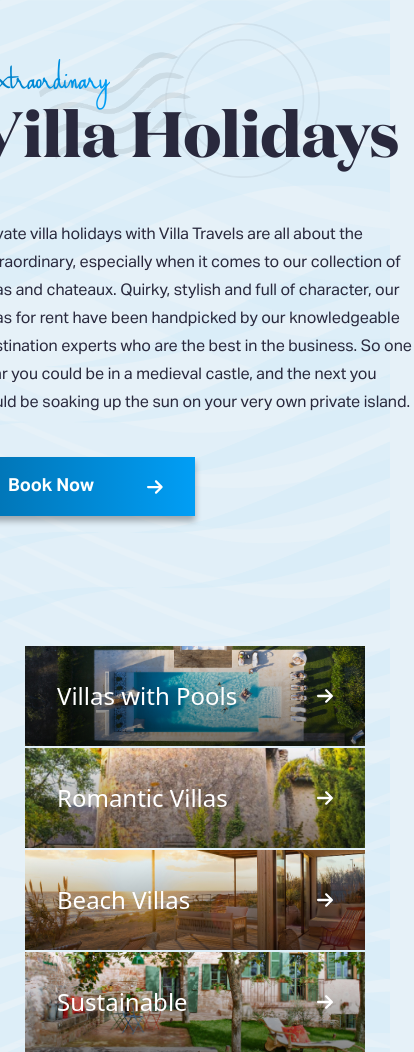
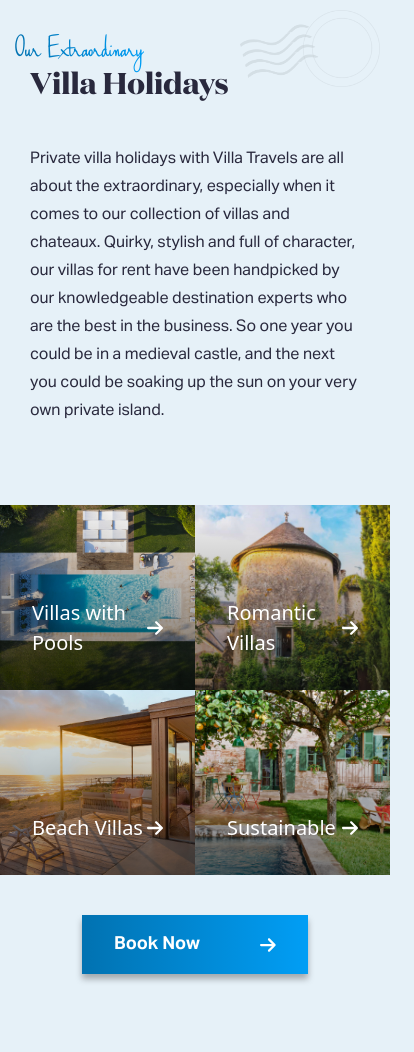
Before and after one commit to ufb007/3rd-eye-vision-task, a React (Create React App) app: page / in a window 390 px wide. Shown: the whole page, 414 px wide, since content can reach past the window. After the commit the page ends 1014 px from the top, so only its background shows below. Built offline with nearby package versions, Linux system fonts and the light colour scheme.

Commit message:
Slightly more adjusting needed

```diff
--- a/src/App.js
+++ b/src/App.js
@@ -1,6 +1,6 @@
 import { Stamp } from './components/Stamp';
 import content from './assets/content/data.json';
-import { Main, Description, Title, VillasContainer, HeaderTitle } from './components/StyledComponents';
+import { Main, Content, Description, Title, VillasContainer, HeaderTitle } from './components/StyledComponents';
 import { Villa } from './components/Villa';
 import { ButtonGradient } from './components/ButtonGradient';
 
@@ -16,16 +16,23 @@
   return (
     <Main>
       <Stamp />
-      <div className='w-[438px] 2xl:w-[680px] flex items-center flex-col pt-[85px] pb-[40px]'>
-        <div className='w-[438px] flex-col gap-10 flex relative'>
+      <Content>
+        <div className='w-full md:w-[438px] flex-col gap-10 flex relative'>
           <HeaderTitle>{headText}</HeaderTitle>
           <Title>{title}</Title>
           <Description>{description}</Description>
+
+          <div className='hidden md:flex md:visible justify-center md:justify-start'>
+            <ButtonGradient title={bookNowText} />
+          </div>
+        </div>
+      </Content>
+      <VillasContainer>
+        {villas.map((villa, index) => <Villa key={index} {...villa} />)}
+
+        <div className='visible flex md:hidden justify-center w-full py-10'>
           <ButtonGradient title={bookNowText} />
         </div>
-      </div>
-      <VillasContainer>
-        {villas.map((villa, index) => <Villa key={index} {...villa} />)}
       </VillasContainer>
     </Main>
   );
--- a/src/components/ButtonGradient.js
+++ b/src/components/ButtonGradient.js
@@ -9,7 +9,8 @@
                 text-white
                 py-4
                 px-8
-                w-1/2
+                w-[226px]
+                sm:w-1/2
                 flex
                 justify-between
                 items-center
--- a/src/components/Stamp.js
+++ b/src/components/Stamp.js
@@ -7,9 +7,12 @@
                 className='
                     opacity-15
                     absolute
-                    top-[23px]
-                    left-[39px]
-                    w-[281px]
+                    md:top-[23px]
+                    md:left-[39px]
+                    top-[10px]
+                    right-[10px]
+                    w-[140px]
+                    md:w-[281px]
                 '
             />
 }
--- a/src/components/StyledComponents.js
+++ b/src/components/StyledComponents.js
@@ -6,15 +6,31 @@
     md:flex-row
     items-center
     md:justify-center
+    md:items-stretch
     text-main
-    gap-[50px]
+    md:gap-[50px]
+`;
+
+export const Content = tw.div`
+    flex
+    items-center
+    flex-col
+    px-[30px]
+    w-full
+    md:w-[438px]
+    2xl:w-[680px]
+    pt-[60px]
+    sm:pt-[85px]
+    pb-[40px]
 `;
 
 export const HeaderTitle = tw.h2`
     font-Haikus-Bold
-    text-[32px]
+    text-[24px]
+    md:text-[32px]
     absolute
-    left-[-38px]
+    left-[-15px]
+    md:left-[-38px]
     top-[-28px]
     bg-gradient-to-r
     from-primary
@@ -26,7 +42,8 @@
 
 export const Title = tw.h1`
     font-DD-Bold
-    text-[64px]
+    text-[30px]
+    md:text-[64px]
 `;
 
 export const Description = tw.p`
@@ -37,12 +54,11 @@
 export const VillasContainer = tw.div`
     flex
     flex-wrap
-    w-[340px]
+    md:w-[340px]
     xl:w-[685px]
     text-white
     font-AG-Bold
     font-weight-700
-    text-[24px]
-    gap-[2px]
     pt-[40px]
+    md:gap-[2px]
 `;
--- a/src/components/Villa.js
+++ b/src/components/Villa.js
@@ -8,7 +8,10 @@
         <div className="
                 bg-cover
                 bg-center
-                w-[340px]
+                w-1/2
+                h-[185px]
+                md:w-[340px]
+                md:h-auto
                 flex
                 z-0
                 relative
@@ -19,14 +22,15 @@
                 bg-gradient-to-b
                 from-transparent
                 to-black
-                w-full absolute
+                w-full
+                absolute
                 left-0
                 top-0
                 z-0
                 h-full
                 opacity-50"></div>
-            <div className="flex items-end z-10 w-full">
-                <div className="flex items-center p-8 justify-between w-full">
+            <div className="flex items-end md:items-center xl:items-end z-10 w-full">
+                <div className="flex items-center p-8 justify-between w-full text-[20px] md:text-[24px]">
                     {name}
                     <FontAwesomeIcon icon={faArrowRight} className="w-[16px]" />
                 </div>
--- a/src/index.css
+++ b/src/index.css
@@ -45,7 +45,5 @@
 }
 
 body {
-  @apply bg-blue bg-auto bg-no-repeat bg-right-top;
-
-  background-image: url('./assets/images/wave-bg.png');
+  @apply bg-blue bg-auto bg-no-repeat bg-right-top md:bg-[url('./assets/images/wave-bg.png')] bg-none;
 }
```
